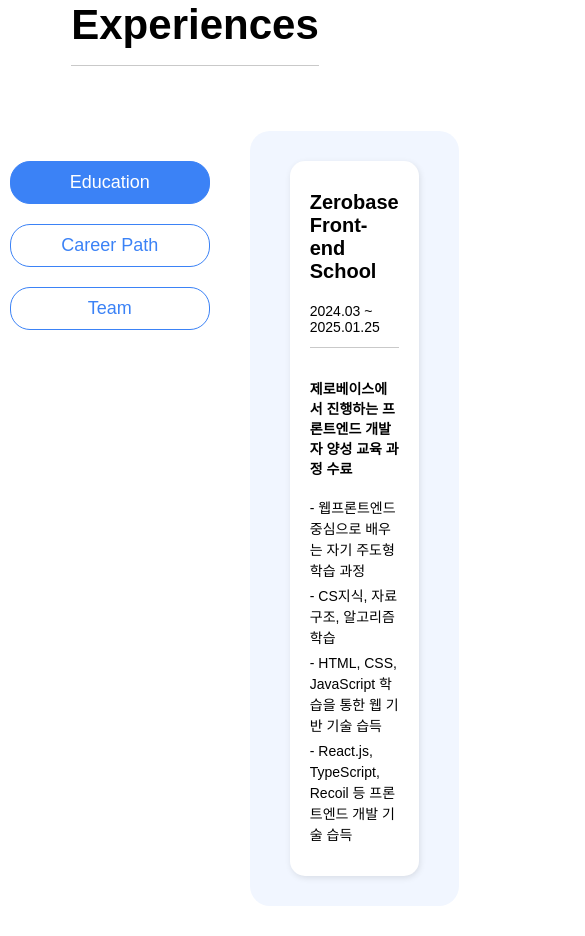
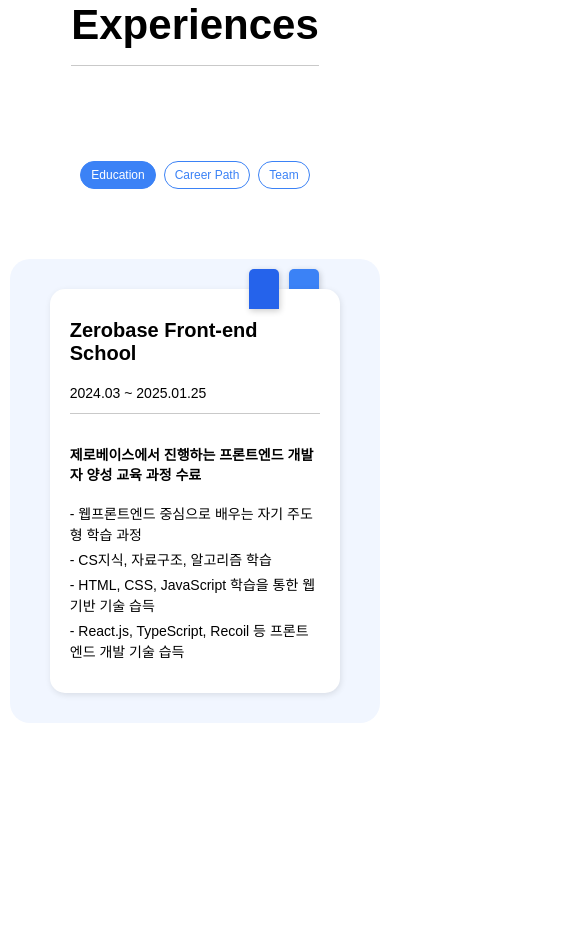
Before and after one commit to wlals4264/bluemin-portfolio, a Next.js app: page / in a window 390 px wide. Shown: the part 2580-3516 px from the top of the page, 585 px wide, since content can reach past the window. After the commit the page ends 3333 px from the top, so only its background shows below. Built offline with nearby package versions, Linux system fonts and the light colour scheme; a web font is replaced by a local one.

Commit message:
Design: 경험 섹션 반응형 추가

```diff
--- a/src/components/ExperienceList.tsx
+++ b/src/components/ExperienceList.tsx
@@ -12,8 +12,6 @@
 };
 
 const ExperienceList = ({ data, activeIndex, setActiveIndex }: ExperienceListProps) => {
-  const baseLeft = 550;
-  const gap = 40;
   const tagCount = data.length;
 
   return (
@@ -37,13 +35,14 @@
       {/* 인덱스 태그 */}
       <div className="experiences-index-tags">
         {data.map((_, idx) => {
-          const left = baseLeft - gap * (tagCount - 1 - idx);
+          const offset = (idx - (tagCount - 1) / 2) * 40;
+
           return (
             <div
               key={idx}
               className={`tag-box ${idx === activeIndex ? 'active' : ''}`}
               onClick={() => setActiveIndex(idx)}
-              style={{ left: `${left}px` }}
+              style={{ transform: `translateX(${offset}px)` }}
             />
           );
         })}
--- a/src/styles/components/Experiences.scss
+++ b/src/styles/components/Experiences.scss
@@ -50,7 +50,7 @@
       flex-direction: column;
       gap: 20px;
       margin-right: 40px;
-      width: 800px;
+      flex: 1;
 
       .experience-list {
         position: relative;
@@ -112,6 +112,7 @@
         .experiences-index-tags {
           position: absolute;
           top: 10px;
+          left: 80%;
 
           .tag-box {
             position: absolute;
@@ -128,7 +129,7 @@
             transition: all 0.3s ease;
 
             &.active {
-              z-index: 30;
+              z-index: 100;
               background-color: #2563eb;
               transform: scale(1.05);
             }
@@ -138,3 +139,102 @@
     }
   }
 }
+
+@media (max-width: 1280px) {
+  .experiences-wrapper {
+    .experiences-container {
+      .experiences-content-box {
+        .experience-list {
+          .experiences-index-tags {
+            left: 75%;
+          }
+        }
+      }
+    }
+  }
+}
+
+// 노트북 (769px ~ 1024px)
+@media (max-width: 1024px) {
+  .experiences-wrapper {
+    .experiences-container {
+      flex-direction: column;
+
+      .experiences-nav-btn-box {
+        flex-direction: row;
+        width: 100%;
+        gap: 20px;
+        align-items: center;
+        justify-content: center;
+
+        button {
+          flex-shrink: 0;
+        }
+      }
+
+      .experiences-content-box {
+        width: 100%;
+        justify-content: center;
+        margin-right: 0;
+
+        .experience-list {
+          .experiences-index-tags {
+            left: 80%;
+          }
+        }
+      }
+    }
+  }
+}
+
+// 태블릿 (481px ~ 768px)
+@media (max-width: 768px) {
+  .experiences-wrapper {
+    .experiences-container {
+      .experiences-nav-btn-box {
+        gap: 10px;
+
+        button {
+          width: 120px;
+          padding: 8px 15px;
+
+          font-size: 14px;
+        }
+      }
+
+      .experiences-content-box {
+        .experience-list {
+          .experiences-index-tags {
+            left: 75%;
+          }
+        }
+      }
+    }
+  }
+}
+
+// 모바일 (480px 이하)
+@media (max-width: 480px) {
+  .experiences-wrapper {
+    .experiences-container {
+      .experiences-nav-btn-box {
+        gap: 8px;
+
+        button {
+          width: fit-content;
+          padding: 6px 10px;
+
+          font-size: 12px;
+        }
+      }
+
+      .experiences-content-box {
+        .experience-list {
+          .experiences-index-tags {
+            left: 70%;
+          }
+        }
+      }
+    }
+  }
+}
```
